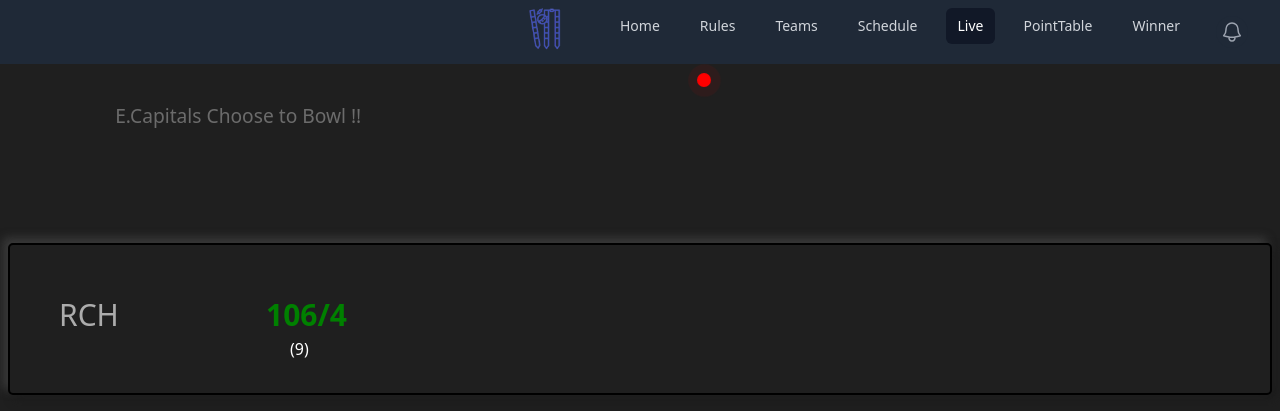
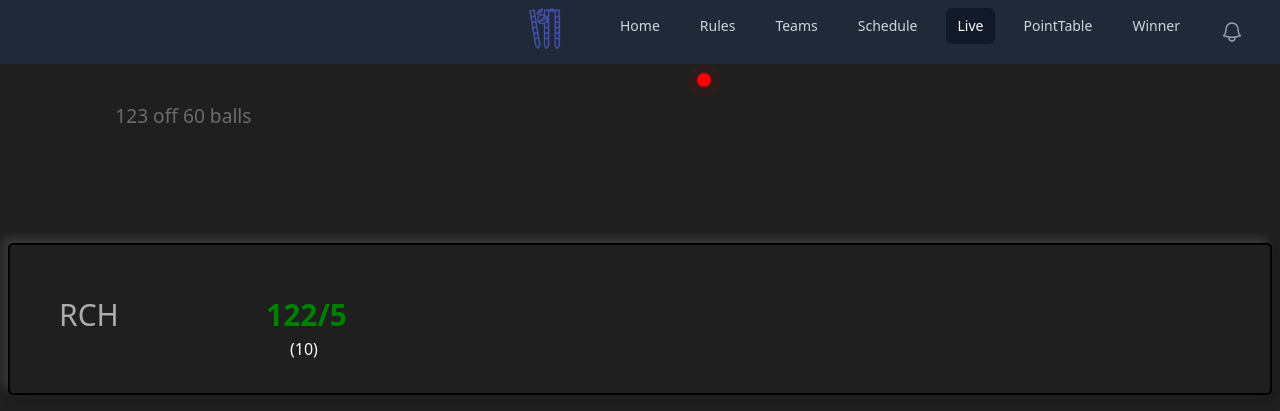
Before and after one commit to Dutt0408/my-project, a React (Create React App) app: page /Live in a window 1280 px wide. Shown: the top 411 px of the page. Built offline with nearby package versions, Linux system fonts and the light colour scheme; a web font is replaced by a local one.

Commit message:
Commit Jkemlncj

```diff
--- a/src/live.js
+++ b/src/live.js
@@ -5,7 +5,7 @@ function live() {
   return (
     <div className='Livesection'>
 
-<div className="wontoss">E.Capitals Choose to Bowl !! </div>
+<div className="wontoss">123 off 60 balls </div>
 
 
 <div className="teamlo">
@@ -14,8 +14,8 @@ function live() {
 
 <div className="teamname">RCH</div>
 <div className="scorer">
-<div className="scorelive">106/4</div>
-<div className="Over">(9)</div>
+<div className="scorelive">122/5</div>
+<div className="Over">(10)</div>
 </div>
 </div>
 
```
